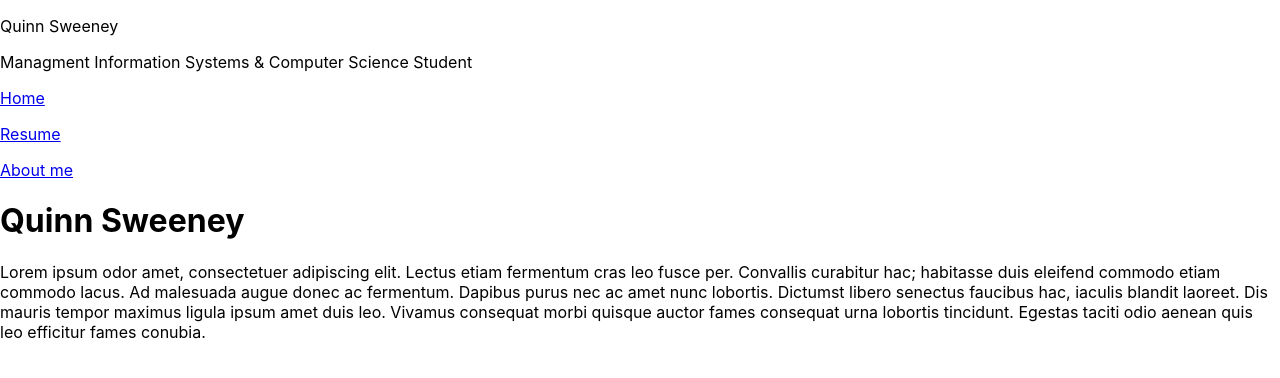
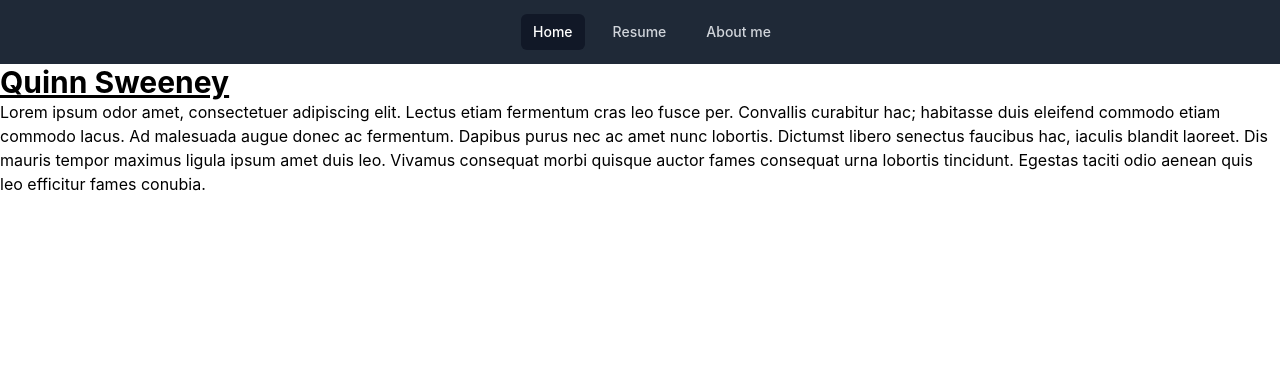
Before and after one commit to quinnsweeney/portfolio, a React (Create React App) app: page / in a window 1280 px wide. Shown: the top 378 px of the page. Built offline with nearby package versions, Linux system fonts and the light colour scheme.

Commit message:
done with navbar

```diff
--- a/package.json
+++ b/package.json
@@ -3,6 +3,8 @@
   "version": "0.1.0",
   "private": true,
   "dependencies": {
+    "@headlessui/react": "^2.1.6",
+    "@heroicons/react": "^2.1.5",
     "@testing-library/jest-dom": "^5.17.0",
     "@testing-library/react": "^13.4.0",
     "@testing-library/user-event": "^13.5.0",
@@ -38,5 +40,8 @@
       "last 1 firefox version",
       "last 1 safari version"
     ]
+  },
+  "devDependencies": {
+    "tailwindcss": "^3.4.10"
   }
 }
--- a/src/App.js
+++ b/src/App.js
@@ -12,7 +12,7 @@ function App() {
         links={[
           { text: "Home", link: "/" },
           { text: "Resume", link: "/resume" },
-          { text: "About me", link: "about-me" },
+          { text: "About me", link: "/about-me" },
         ]}
       />
       <Routes>
--- a/src/components/Nav/Nav.js
+++ b/src/components/Nav/Nav.js
@@ -1,21 +1,91 @@
-import NavLink from "../NavLink/NavLink";
+import {
+  Disclosure,
+  DisclosureButton,
+  DisclosurePanel,
+} from "@headlessui/react";
+import { Bars3Icon, XMarkIcon } from "@heroicons/react/24/outline";
+import { useLocation } from "react-router-dom";
+
 import "./Nav.css";
 
+function classNames(...classes) {
+  return classes.filter(Boolean).join(" ");
+}
+
 export default function Nav(props) {
+  const location = useLocation();
+  console.log(location.pathname);
   let links = [...props.links];
   return (
-    <div className="nav">
-      <div className="nav-text">
-        <p className="name">Quinn Sweeney</p>
-        <p className="subtext">
-          Managment Information Systems & Computer Science Student
-        </p>
+    <Disclosure as="nav" className="bg-gray-800">
+      <div className="mx-auto px-2 max-w-7xl sm:px-6 lg:px-8">
+        <div className="relative flex h-16 items-center justify-between">
+          <div className="absolute inset-y-0 left-0 flex items-center sm:hidden">
+            {/* Mobile menu button*/}
+            <DisclosureButton className="group relative inline-flex items-center justify-center rounded-md p-2 text-gray-400 hover:bg-gray-700 hover:text-white focus:outline-none focus:ring-2 focus:ring-inset focus:ring-white">
+              <span className="absolute -inset-0.5" />
+              <span className="sr-only">Open main menu</span>
+              <Bars3Icon
+                aria-hidden="true"
+                className="block h-6 w-6 group-data-[open]:hidden"
+              />
+              <XMarkIcon
+                aria-hidden="true"
+                className="hidden h-6 w-6 group-data-[open]:block"
+              />
+            </DisclosureButton>
+          </div>
+          <div className="flex flex-1 items-center justify-center sm:items-stretch justify-start">
+            {/* <div className="flex flex-shrink-0 items-center">
+              <h1 className="text-xl">QS</h1>
+            </div> */}
+            <div className="hidden sm:ml-6 sm:block">
+              <div className="flex space-x-4">
+                {links.map((item) => (
+                  // <NavLink link={e.link} text={e.text} />
+                  <a
+                    key={item.text}
+                    href={item.link}
+                    aria-current={
+                      location.pathname === item.link ? item.link : undefined
+                    }
+                    className={classNames(
+                      location.pathname === item.link
+                        ? "bg-gray-900 text-white"
+                        : "text-gray-300 hover:bg-gray-700 hover:text-white",
+                      "rounded-md px-3 py-2 text-sm font-medium"
+                    )}
+                  >
+                    {item.text}
+                  </a>
+                ))}
+              </div>
+            </div>
+          </div>
+        </div>
       </div>
-      <div className="nav-links">
-        {links.map((e) => (
-          <NavLink link={e.link} text={e.text} />
-        ))}
-      </div>
-    </div>
+      <DisclosurePanel className="sm:hidden">
+        <div className="space-y-1 px-2 pb-3 pt-2">
+          {links.map((item) => (
+            <DisclosureButton
+              key={item.text}
+              as="a"
+              href={item.link}
+              aria-current={
+                location.pathname === item.link ? item.link : undefined
+              }
+              className={classNames(
+                location.pathname === item.link
+                  ? "bg-gray-900 text-white"
+                  : "text-gray-300 hover:bg-gray-700 hover:text-white",
+                "block rounded-md px-3 py-2 text-base font-medium"
+              )}
+            >
+              {item.text}
+            </DisclosureButton>
+          ))}
+        </div>
+      </DisclosurePanel>
+    </Disclosure>
   );
 }
--- a/src/components/NavLink/NavLink.js
+++ /dev/null
@@ -1,11 +0,0 @@
-export default function NavLink(props) {
-  return (
-    <div className="nav-link">
-      <a href={props.link}>
-        <div className="link">
-          <p>{props.text}</p>
-        </div>
-      </a>
-    </div>
-  );
-}
--- a/src/pages/home/Home.js
+++ b/src/pages/home/Home.js
@@ -2,7 +2,7 @@ export default function Home(props) {
   return (
     <div className="Home">
       <div className="content">
-        <h1 className="name">Quinn Sweeney</h1>
+        <h1 className="name text-3xl font-bold underline">Quinn Sweeney</h1>
         <p className="intro">
           Lorem ipsum odor amet, consectetuer adipiscing elit. Lectus etiam
           fermentum cras leo fusce per. Convallis curabitur hac; habitasse duis
--- /dev/null
+++ b/tailwind.config.js
@@ -0,0 +1,8 @@
+/** @type {import('tailwindcss').Config} */
+module.exports = {
+  content: ["./src/**/*.{js,jsx,ts,tsx}"],
+  theme: {
+    extend: {},
+  },
+  plugins: [],
+};
```
Also changed, not shown: src/index.css (+7 -3 lines), 1 other file (tests, documents, lock files or other folders).
